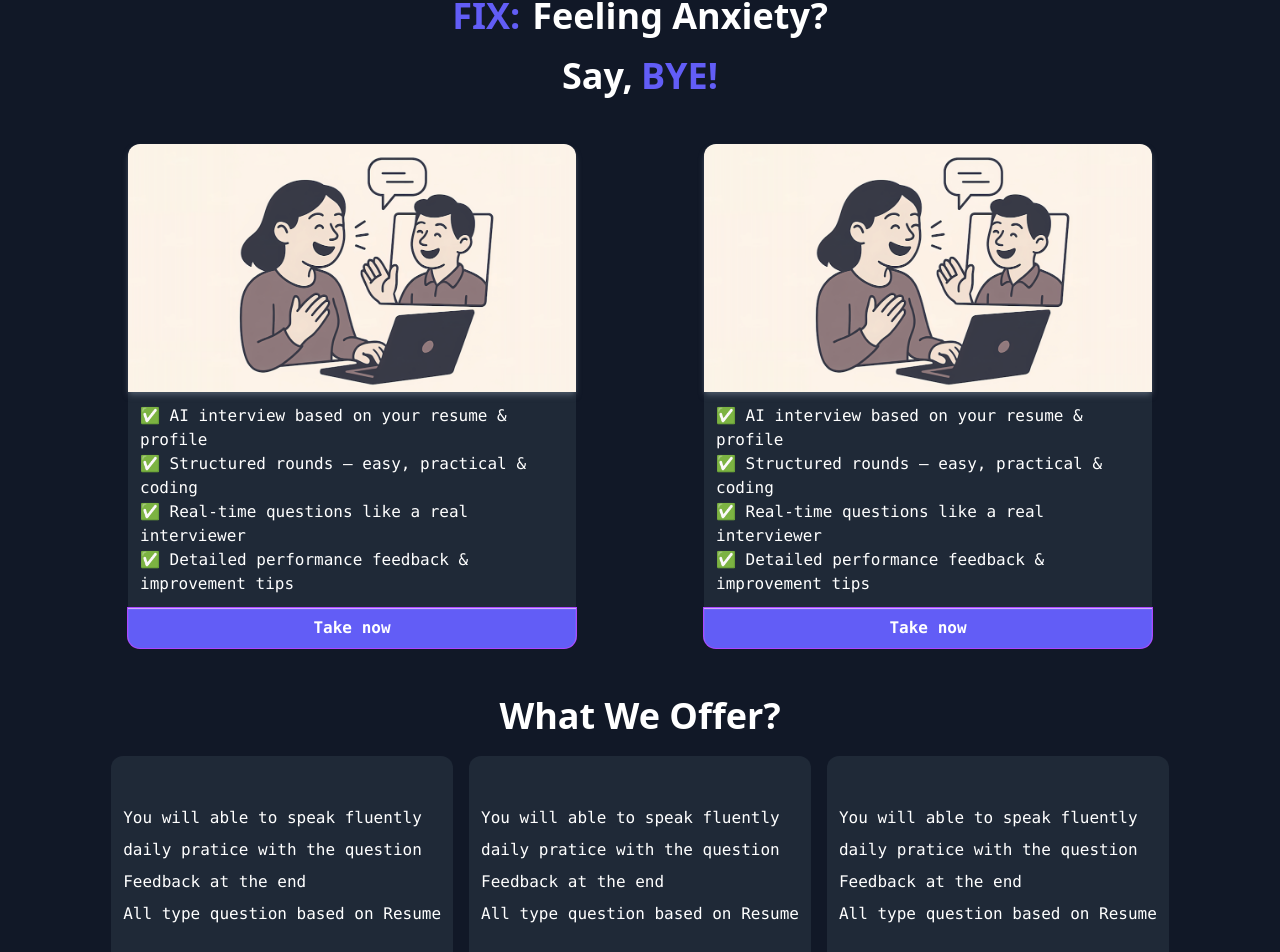
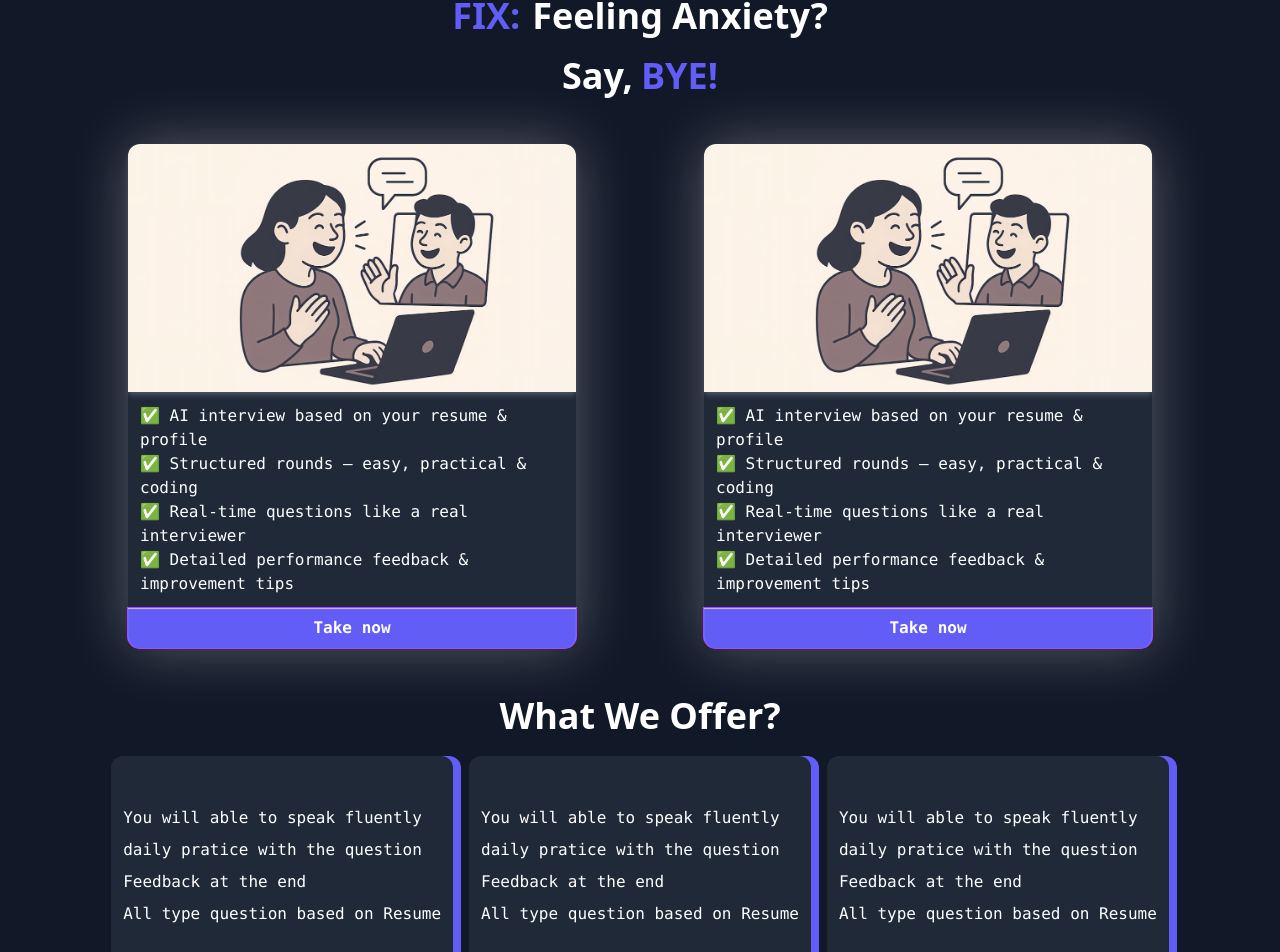
Before and after one commit to Vranda-Kansal/hirebuddyAI, a Next.js app: page / in a window 1280 px wide. Shown: the part 84-1036 px from the top of the page. Built offline with nearby package versions, Linux system fonts and the light colour scheme.

Commit message:
shadow to both cards

```diff
--- a/app/_components/DescriptionCard.jsx
+++ b/app/_components/DescriptionCard.jsx
@@ -1,13 +1,14 @@
 import Image from "next/image";
 
-export default function DescriptionCard(){
+export default function DescriptionCard() {
     return (
-        <ul className="bg-[#1f2937] text-white font-medium font-mono rounded-xl flex-1 p-3 flex flex-col justify-center gap-2 min-h-[220px]">
+        <ul className="bg-[#1f2937] text-white font-medium font-mono rounded-xl flex-1 p-3 flex flex-col justify-center gap-2 min-h-[220px] shadow-[8px_0_0px_#625df6]
+">
 
-                <li>You will able to speak fluently</li>
-                <li>daily pratice with the question</li>
-                <li>Feedback at the end</li>
-                <li>All type question based on Resume</li>
+            <li>You will able to speak fluently</li>
+            <li>daily pratice with the question</li>
+            <li>Feedback at the end</li>
+            <li>All type question based on Resume</li>
         </ul>
     )
 }
--- a/app/_components/FeatureCard.jsx
+++ b/app/_components/FeatureCard.jsx
@@ -4,7 +4,7 @@ import Image from "next/image";
 export default function FeatureCard() {
     return (
         <div
-            className="bg-[#1f2937] text-white font-medium font-mono flex flex-col max-w-md rounded-xl hover:ring-3 hover:ring-purple-500">
+            className="bg-[#1f2937] text-white font-medium font-mono flex flex-col max-w-md rounded-xl hover:ring-3 hover:ring-purple-500 shadow-[0_0_60px_rgba(255,255,255,0.3)]">
 
             <div className="relative w-auto h-62 rounded-xl">
                 <Image
```
